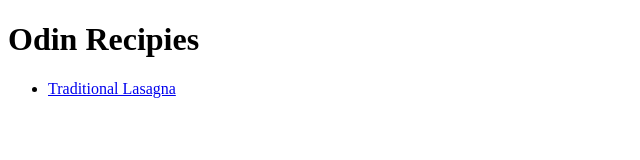
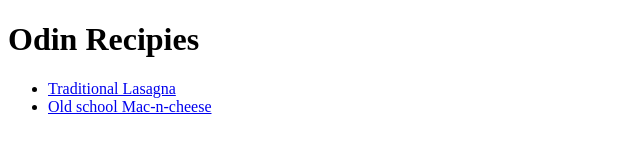
Before and after one commit to blu3tan/odin-recipies, a plain HTML site: page index.html in a window 1280 px wide. Shown: the whole page, without its empty margins (0-640 px from the left). Drawn offline with Linux system fonts and the light colour scheme.

Commit message:
Add mac-n-cheese.html link

```diff
--- a/index.html
+++ b/index.html
@@ -9,6 +9,7 @@
     <h1>Odin Recipies</h1>
     <ul>
         <li><a href="./recipies/lasagna.html">Traditional Lasagna</a></li>
+        <li><a href="./recipies/mac-n-cheese.html">Old school Mac-n-cheese</a></li>
     </ul>
 
 </body>
```
